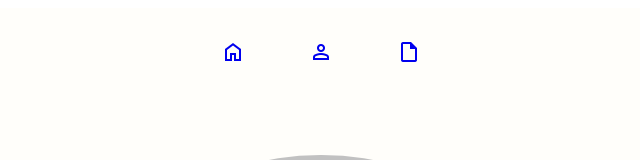
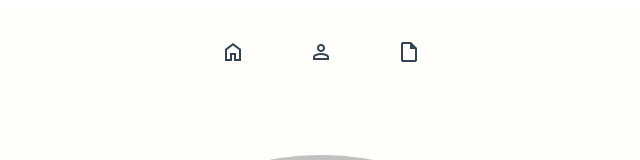
Before and after one commit to Daiki48/dnfolio, a SvelteKit app: page / in a window 1280 px wide. Shown: the top 160 px of the page, without its empty margins (319-959 px from the left). Built offline with nearby package versions, Linux system fonts and the light colour scheme.

Commit message:
:wrench: Update icon color

```diff
--- a/src/components/layouts/Header.svelte
+++ b/src/components/layouts/Header.svelte
@@ -25,7 +25,7 @@
 	}
 
 	ul li a:visited {
-		color: #345 !important;
+		color: inherit;
 	}
 
 	li::after {
@@ -47,4 +47,8 @@
 		display: flex;
 		justify-content: center;
 	}
+
+	.material-symbols-outlined {
+		color: #345 !important;
+	}
 </style>
```
